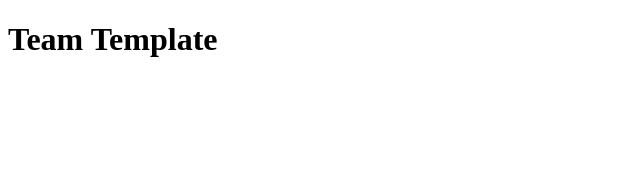
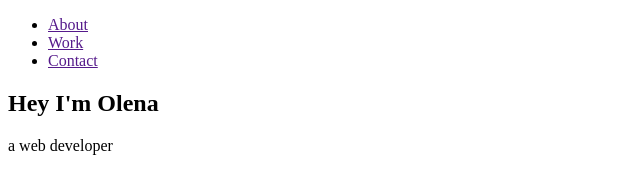
Before and after one commit to olenkor/landing, a plain HTML site: page index.html in a window 1280 px wide. Shown: the whole page, without its empty margins (0-640 px from the left). Drawn offline with Linux system fonts and the light colour scheme.

Commit message:
Header and Hero

```diff
--- a/index.html
+++ b/index.html
@@ -1,21 +1,42 @@
 <!DOCTYPE html>
 <html lang="en">
+
 <head>
     <meta charset="UTF-8">
     <meta http-equiv="X-UA-Compatible" content="IE=edge">
     <meta name="viewport" content="width=device-width, initial-scale=1.0">
-    <title>Document</title>
+    <title>Portfolio</title>
     <link rel="shortcut icon" href="https://placekitten.com/96/139" type="image/x-icon">
 </head>
+
 <body>
     <header>
-        <h1>Team Template</h1>
+        <nav class="nav">
+            <ul class="nav-list">
+                <li class="nav-list-item">
+                    <a href="" class="nav-link">About</a>
+                </li>
+                <li class="nav-list-item">
+                    <a href="" class="nav-link">Work</a>
+                </li>
+                <li class="nav-list-item">
+                    <a href="" class="nav-link">Contact</a>
+                </li>
+            </ul>
+        </nav>
     </header>
     <main>
+        <section class="hero">
+            <h1 class="hero-title">
+                Hey I'm Olena
+            </h1>
+            <p class="hero-text">a web developer</p>
+        </section>
 
     </main>
     <footer>
 
     </footer>
 </body>
+
 </html>
```
